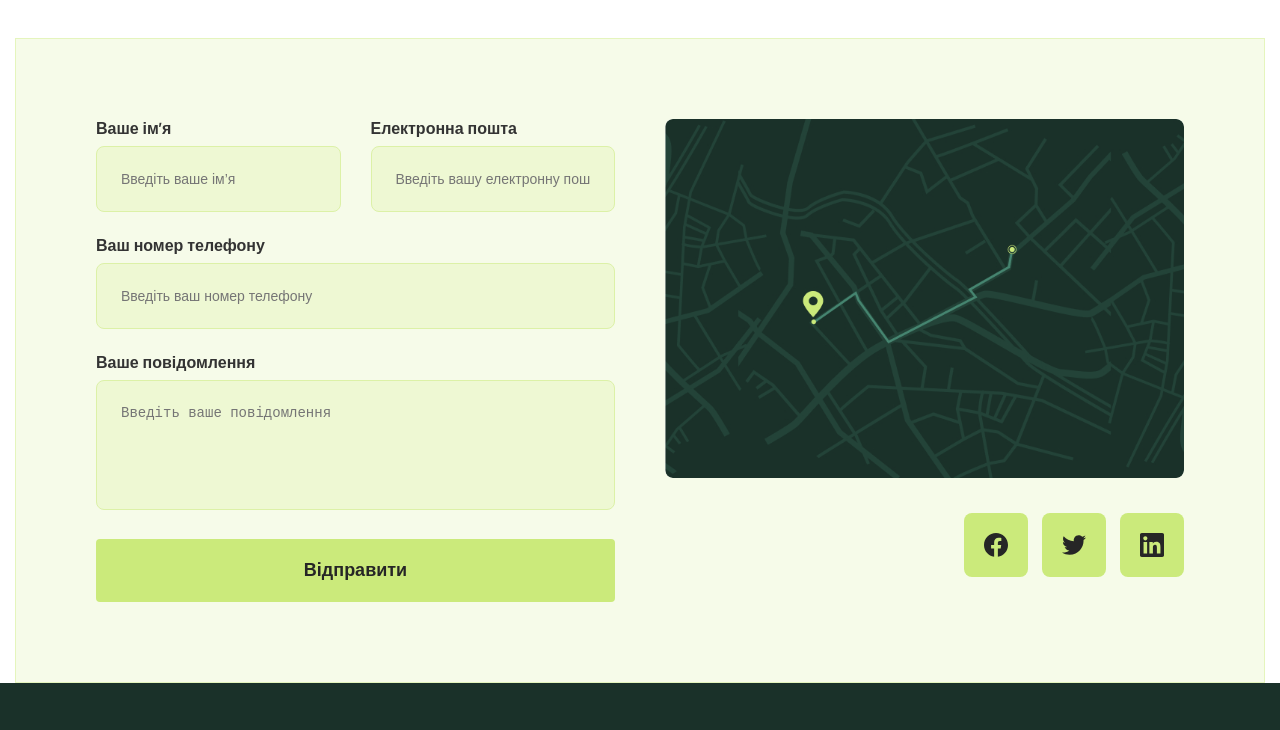
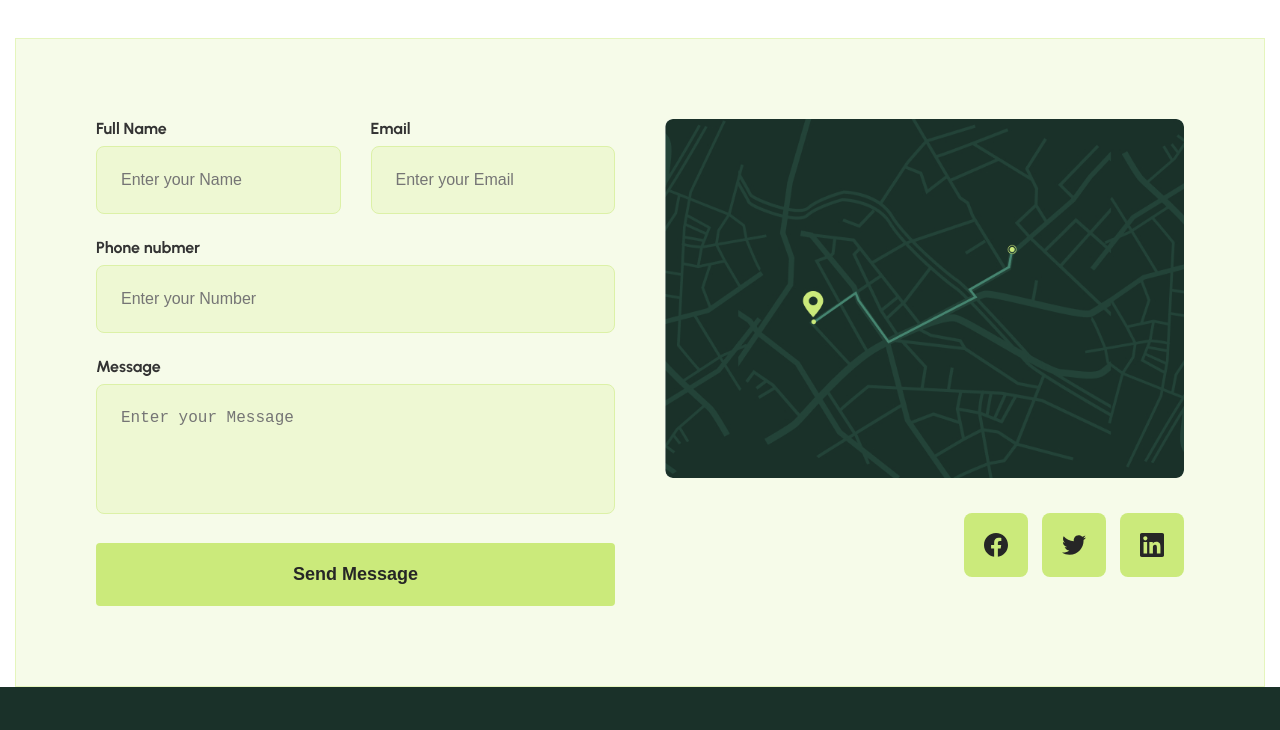
Before and after one commit to andreyk1n/Nutritionist, a plain HTML site: page contacts.html in a window 1280 px wide. Shown: the part 912-1642 px from the top of the page. Drawn offline with Linux system fonts and the light colour scheme.

Commit message:
update contacts page

```diff
--- a/contacts.html
+++ b/contacts.html
@@ -112,24 +112,24 @@
         <form class="form">
     <div class="form__row">
         <div class="form__group">
-            <label for="name" class="form__label">Ваше ім’я</label>
-            <input type="text" id="name" class="form__input" placeholder="Введіть ваше ім’я" required>
+            <label for="name" class="form__label">Full Name</label>
+            <input type="text" id="name" class="form__input" placeholder="Enter your Name" required>
         </div>
         <div class="form__group">
-            <label for="email" class="form__label">Електронна пошта</label>
-            <input type="email" id="email" class="form__input" placeholder="Введіть вашу електронну пошту" required>
+            <label for="email" class="form__label">Email</label>
+            <input type="email" id="email" class="form__input" placeholder="Enter your Email" required>
         </div>
     </div>
     <div class="form__group">
-        <label for="phone" class="form__label">Ваш номер телефону</label>
-        <input type="tel" id="phone" class="form__input" placeholder="Введіть ваш номер телефону" required>
+        <label for="phone" class="form__label">Phone nubmer</label>
+        <input type="tel" id="phone" class="form__input" placeholder="Enter your Number" required>
     </div>
     <div class="form__group">
-        <label for="message" class="form__label">Ваше повідомлення</label>
-        <textarea id="message" class="form__input" placeholder="Введіть ваше повідомлення" required></textarea>
+        <label for="message" class="form__label">Message</label>
+        <textarea id="message" class="form__input" placeholder="Enter your Message" required></textarea>
     </div>
 
-    <button type="submit" class="form__button">Відправити</button>
+    <button type="submit" class="form__button">Send Message</button>
 </form>
 
       </div>
@@ -167,6 +167,7 @@
       </div>
     </div>
   </section>
+
 </div>
 
 <footer class="footer">
```
Also changed, not shown: css/main.min.css.
